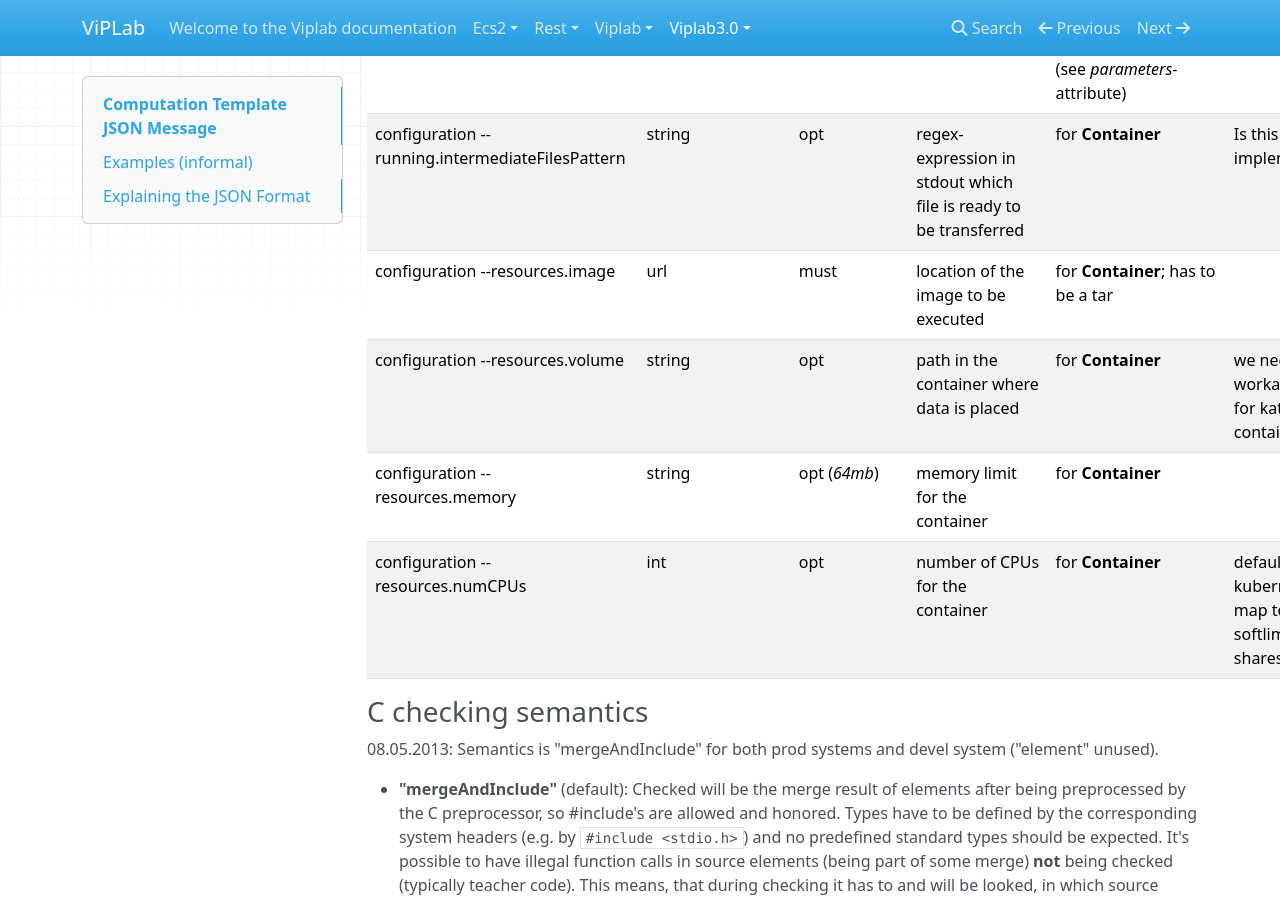
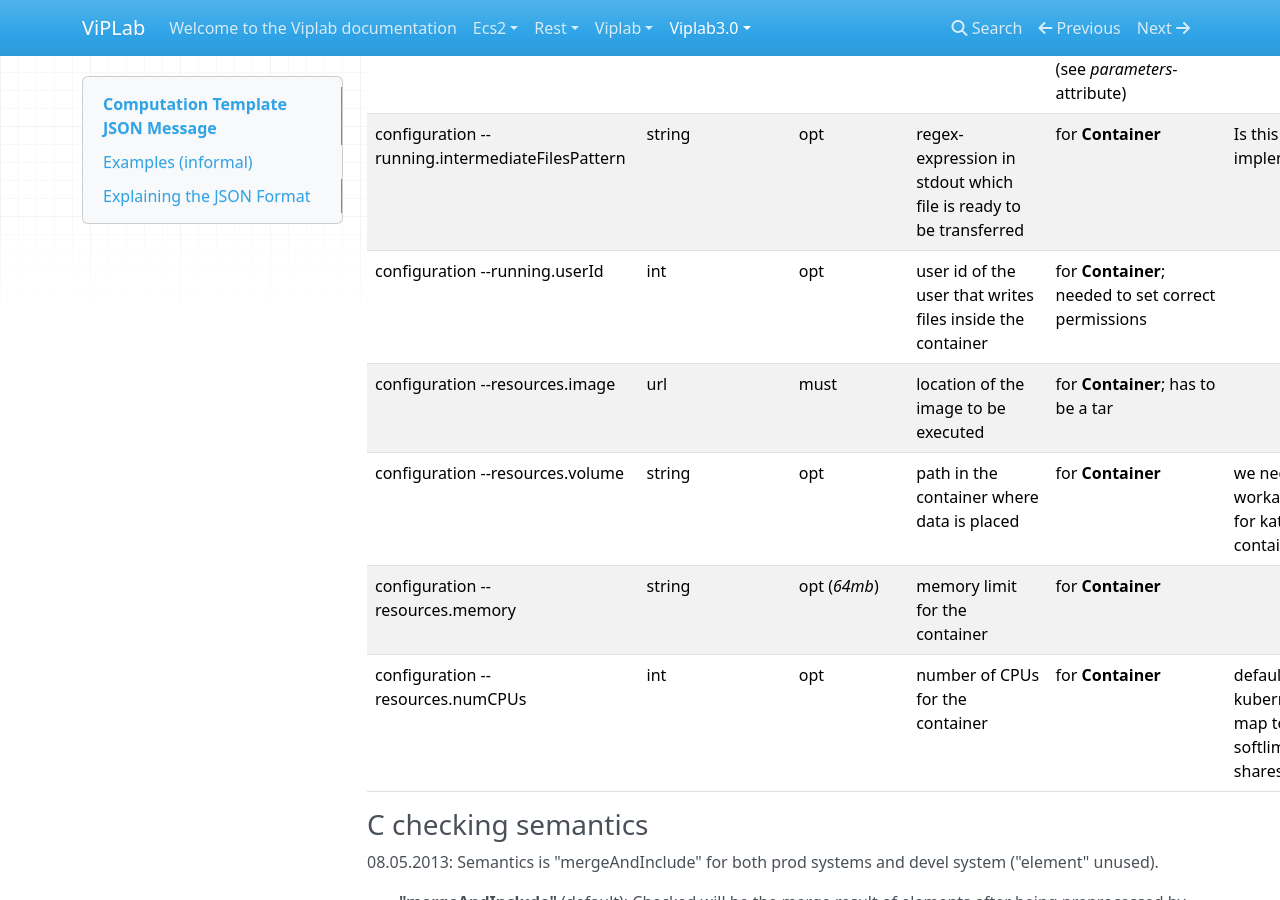
Before and after one commit to VirtualProgrammingLab/documentation, an MkDocs documentation site: the page built from docs/viplab3.0/computation_template.md, in a window 1280 px wide and 900 px high, scrolled down 10769 px. Built offline with MkDocs 1.6.1, drawn with Linux system fonts in a browser that asks for light colours; nearby versions of some CDN libraries.

Commit message:
Added userId of docker user as information for backend

```diff
--- a/docs/viplab3.0/computation_template.md
+++ b/docs/viplab3.0/computation_template.md
@@ -392,6 +392,7 @@ Note: `//` with text following until EOL is a comment,
 |configuration --running.executable |string |must |name of executable to run (as in backend file system)| for **DuMuX** | |
 |configuration --running.entrypoint | string | opt | executable to run inside the container | for **Container**; can contain mustache template syntax for injecting PARAM_IDs (see *parameters*-attribute) |
 |configuration --running.intermediateFilesPattern | string |opt | regex-expression in stdout which file is ready to be transferred | for **Container**| Is this implemented?|
+|configuration --running.userId | int | opt | user id of the user that writes files inside the container | for **Container**; needed to set correct permissions |
 |configuration --resources.image | url | must | location of the image to be executed | for **Container**; has to be a tar |
 |configuration --resources.volume | string | opt | path in the container where data is placed | for **Container** | we need workaround for kata containers?! |
 |configuration --resources.memory | string | opt (*64mb*)| memory limit for the container | for **Container** | |
```
